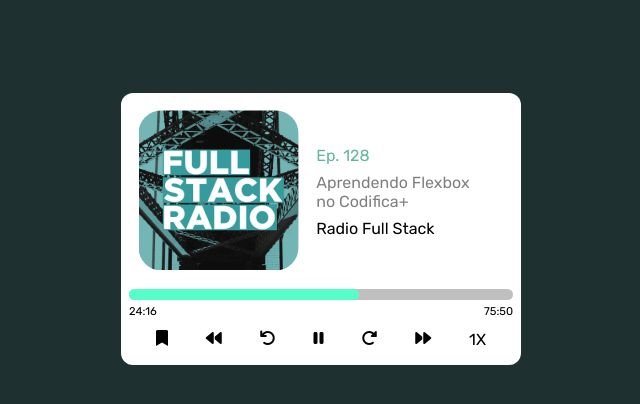
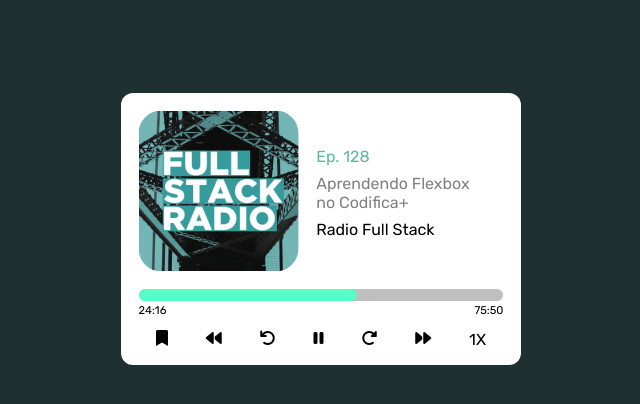
Before and after one commit to mary-rsch/Codifica-Mais, a PHP site: page / in a window 1280 px wide. Shown: the part 171-575 px from the top of the page, without its empty margins (319-959 px from the left). Run offline with PHP 8.4, Linux system fonts and the light colour scheme; some web fonts are replaced.

Commit message:
Modificar timer

```diff
--- a/FRONTEND/RADIO-PLAYER/css/styles.css
+++ b/FRONTEND/RADIO-PLAYER/css/styles.css
@@ -83,3 +83,11 @@
 .descricao-radio{
     color: grey;
 }
+
+.temporalizador{
+    display: flex;
+    flex-direction: column;
+    padding-left: 0.6rem;
+    padding-right: 0.6rem;
+    gap: 0.2rem;
+}
--- a/FRONTEND/RADIO-PLAYER/index.html
+++ b/FRONTEND/RADIO-PLAYER/index.html
@@ -23,6 +23,7 @@
             </div>
         </div>
 
+        <div class="temporalizador">
             <div class="barra">
                 <div class="escutado"></div>
             </div>
@@ -30,6 +31,7 @@
             <div class="timer">
                 <div>24:16</div>
                 <div>75:50</div>
+            </div>
         </div>
 
         <div class="btns-area">
```
Lines whose indentation alone changed are shown as unchanged.
